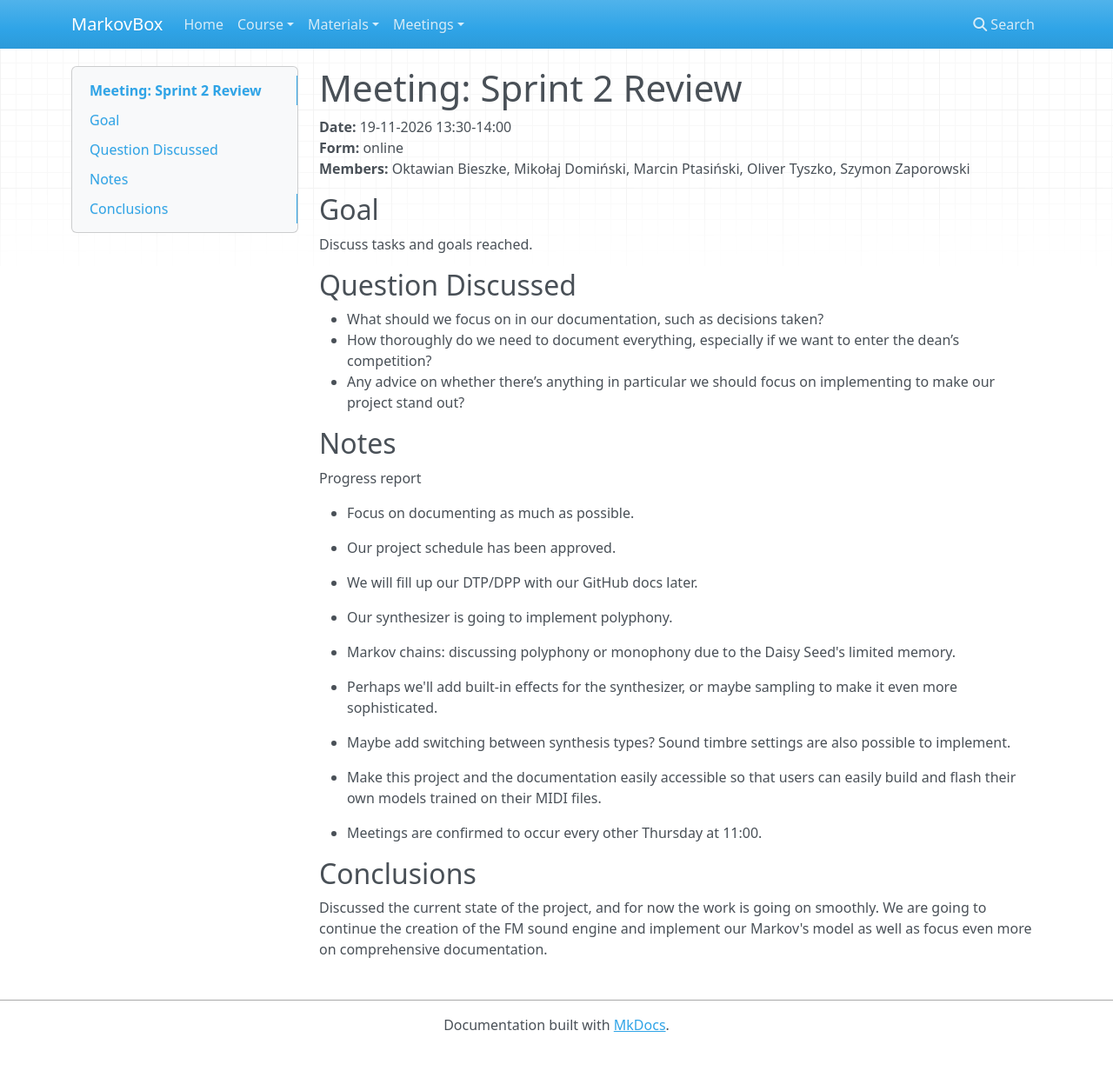
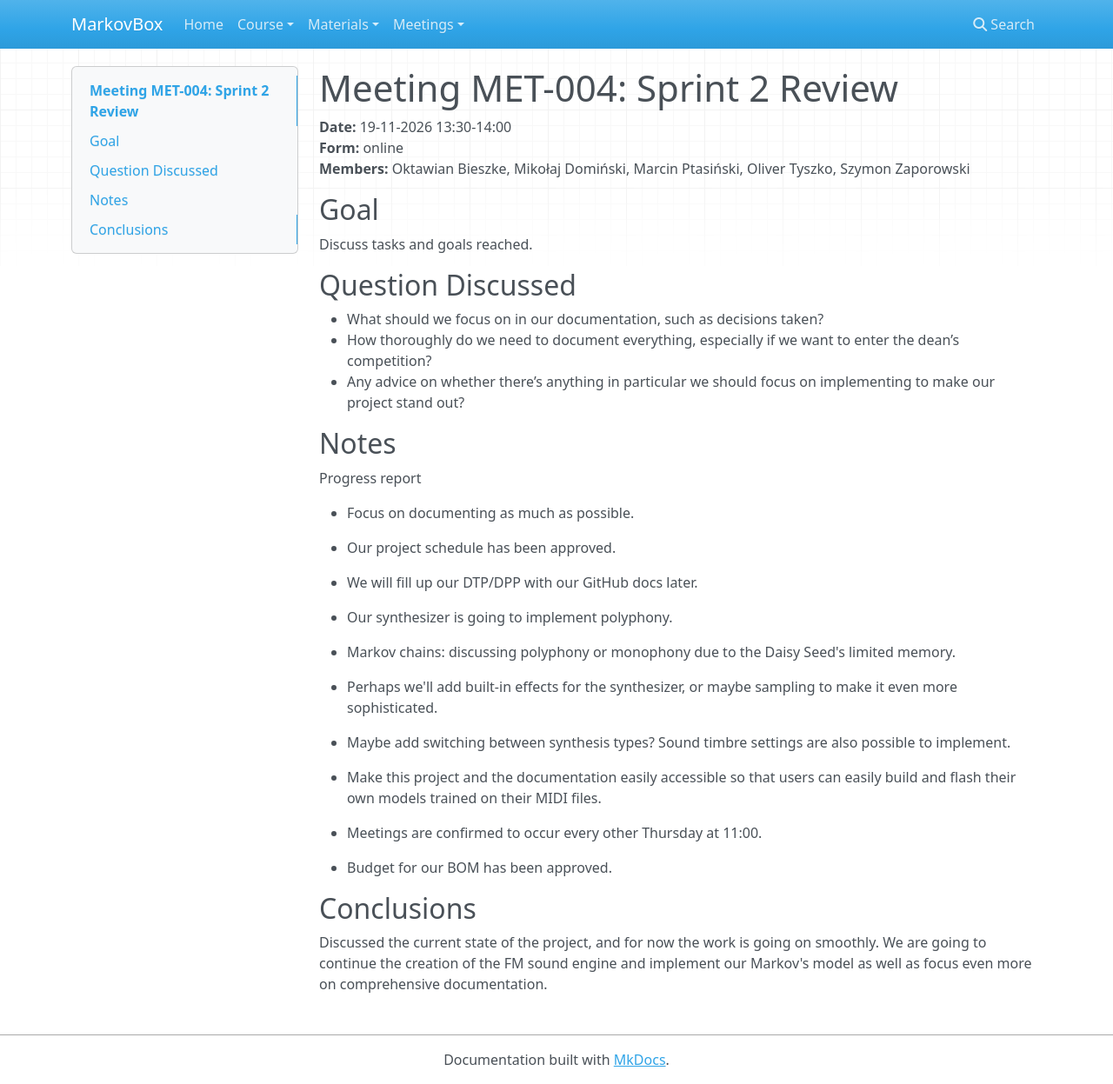
Before and after one commit to MarkovBox/MarkovBox, an MkDocs documentation site: the page built from docs/meetings/MET-004-19-11-2026.md, in a window 1280 px wide and 1247 px high. Shown: the whole window at 87% size. Built offline with MkDocs 1.6.1, drawn with Linux system fonts in a browser that asks for light colours; nearby versions of some CDN libraries.

Commit message:
docs/meeting: rename meeting names

```diff
--- a/docs/meetings/28-10-2026.md
+++ b/docs/meetings/MET-001-28-10-2026.md
@@ -1,4 +1,4 @@
-# Meeting: Discussing project schedule and BOM
+# Meeting MET-001: Discussing project schedule and BOM
 
 **Date:** 28-10-2026 19:30-21:00<br>
 **Form:** online <br>
--- a/docs/meetings/29-10-2026.md
+++ b/docs/meetings/MET-002-29-10-2026.md
@@ -1,4 +1,4 @@
-# Meeting: Finalizing BOM
+# Meeting MET-002: Finalizing BOM
 
 **Date:** 29-10-2026 10:00-12:00 <br>
 **Form:** stationary <br>
--- a/docs/meetings/05-11-2026.md
+++ b/docs/meetings/MET-003-05-11-2026.md
@@ -1,4 +1,4 @@
-# Meeting: Planning what's next and role division
+# Meeting MET-003: Planning what's next and role division
 
 **Date:** 05-11-2026 10:00-12:00 <br>
 **Form:** stationary <br>
--- a/docs/meetings/19-11-2026.md
+++ b/docs/meetings/MET-004-19-11-2026.md
@@ -1,4 +1,4 @@
-# Meeting: Sprint 2 Review
+# Meeting MET-004: Sprint 2 Review
 
 **Date:** 19-11-2026 13:30-14:00 <br>
 **Form:** online <br>
@@ -34,5 +34,7 @@ Progress report
 
 - Meetings are confirmed to occur every other Thursday at 11:00.
 
+- Budget for our BOM has been approved.
+
 ## Conclusions
 Discussed the current state of the project, and for now the work is going on smoothly. We are going to continue the creation of the FM sound engine and implement our Markov's model as well as focus even more on comprehensive documentation.
```
